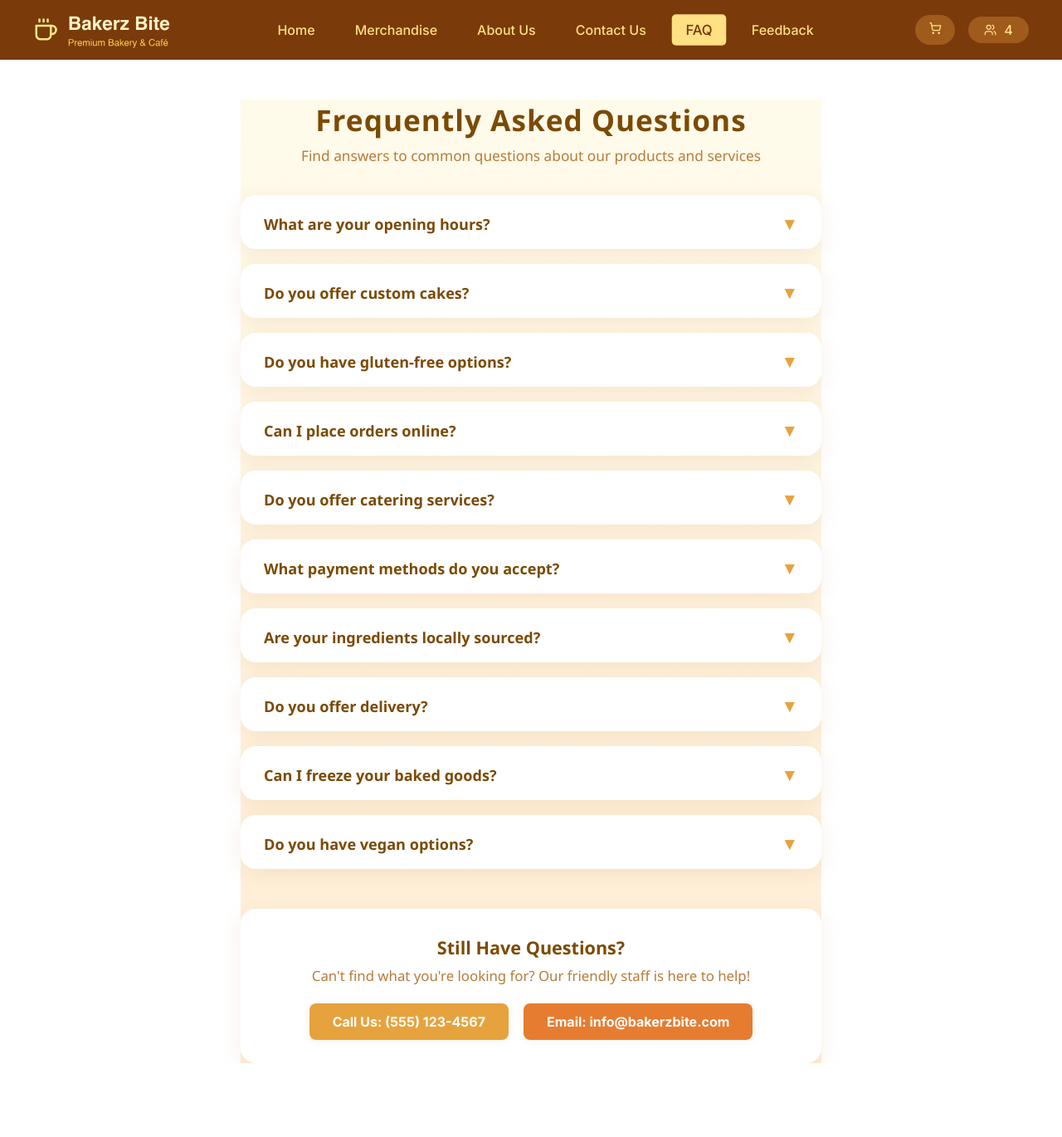
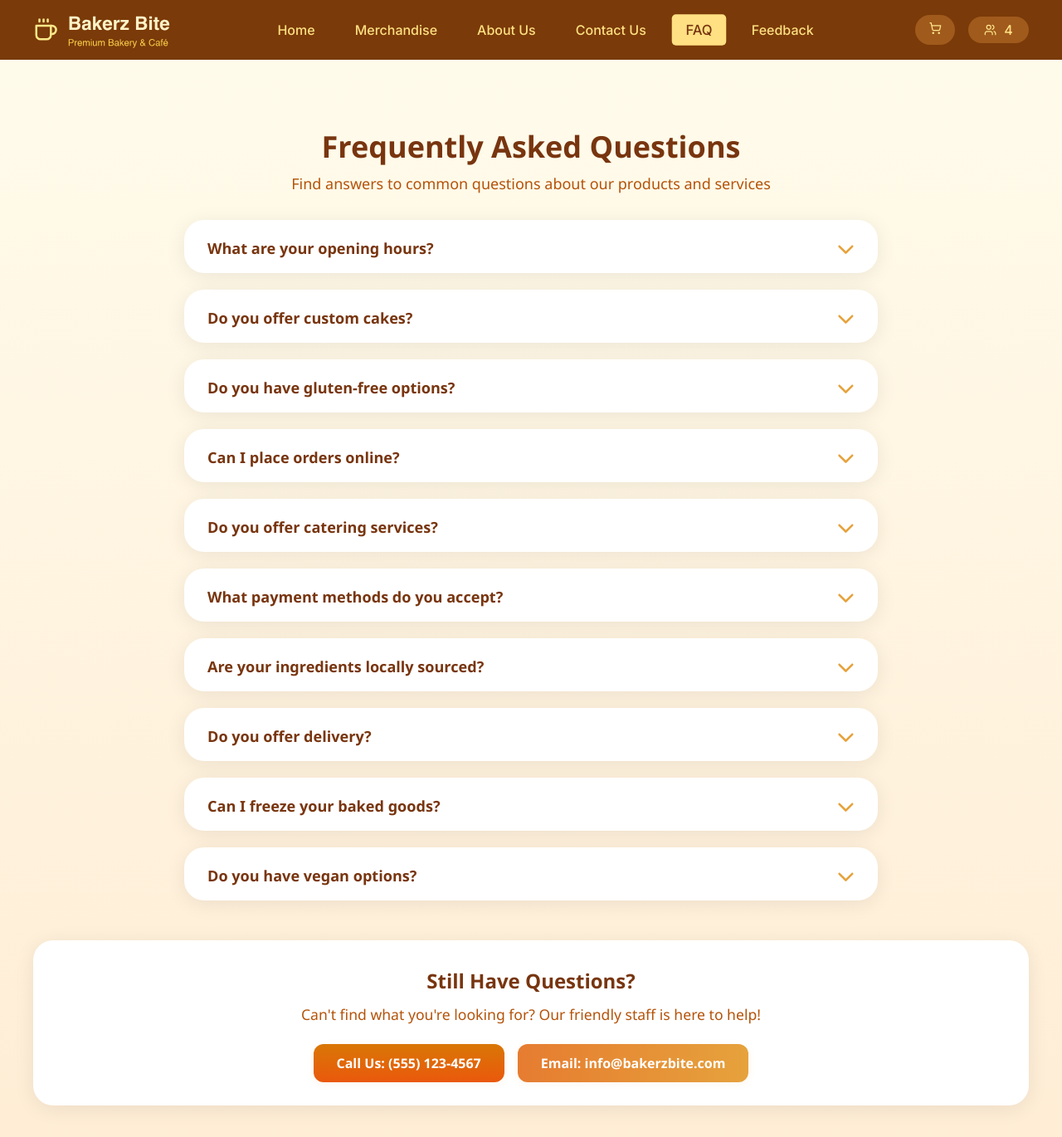
Before and after one commit to Giangha00/bakerz-bite, a React (Create React App) app: page /faq in a window 1280 px wide. Shown: the top 1370 px of the page at 83% size. Before the commit the page ends 1281 px from the top, so only its background shows below. Built offline with nearby package versions, Linux system fonts and the light colour scheme.

Commit message:
lưu code

```diff
--- a/src/pages/AboutUs/AboutUs.js
+++ b/src/pages/AboutUs/AboutUs.js
@@ -11,9 +11,11 @@ const featureIcons = [
 
 const AboutUs = () => {
   return (
+    <div className="aboutus-container">
       <section className="au-root">
         <h1 className="au-title">About Bakerz Bite</h1>
         <p className="au-subtitle">Learn about our passion for baking and commitment to quality</p>
+        {/* Bỏ .au-story-card, chỉ giữ 2 cột story và ảnh */}
         <div className="au-main-row">
           <div className="au-story-col">
             <h2 className="au-story-title">Our Story</h2>
@@ -51,22 +53,23 @@ const AboutUs = () => {
         </div>
         <div className="au-commitment-row">
           <h2 className="au-commitment-title">Our Commitment</h2>
-        <div className="au-commitment-cards">
-          <div className="au-commitment-card">
-            <div className="au-commitment-card-title">Quality Ingredients</div>
-            <div className="au-commitment-card-desc">We source only the finest ingredients, including real butter, fresh cream, and unbleached flour for exceptional taste and quality.</div>
+          <div className="au-commitment-cols">
+            <div className="au-commitment-col">
+              <div className="au-commitment-col-title">Quality Ingredients</div>
+              <div className="au-commitment-col-desc">We source only the finest ingredients, including real butter, fresh cream, and unbleached flour for exceptional taste and quality.</div>
             </div>
-          <div className="au-commitment-card">
-            <div className="au-commitment-card-title">Freshness Promise</div>
-            <div className="au-commitment-card-desc">All our products are made fresh daily in-store, ensuring you get the best taste and quality with every visit.</div>
+            <div className="au-commitment-col">
+              <div className="au-commitment-col-title">Freshness Promise</div>
+              <div className="au-commitment-col-desc">All our products are made fresh daily in-store, ensuring you get the best taste and quality with every visit.</div>
             </div>
-          <div className="au-commitment-card">
-            <div className="au-commitment-card-title">Customer Care</div>
-            <div className="au-commitment-card-desc">We treat every customer like family and are committed to providing exceptional service and products you can trust.</div>
+            <div className="au-commitment-col">
+              <div className="au-commitment-col-title">Customer Care</div>
+              <div className="au-commitment-col-desc">We treat every customer like family and are committed to providing exceptional service and products you can trust.</div>
             </div>
           </div>
         </div>
       </section>
+    </div>
   );
 };
 
--- a/src/pages/ContactUs/ContactUs.css
+++ b/src/pages/ContactUs/ContactUs.css
@@ -1,11 +1,22 @@
+.contactus-container {
+  background: var(--secondary-background-color);
+  min-height: 100vh;
+  width: 100vw;
+  position: relative;
+  left: 50%;
+  right: 50%;
+  margin-left: -50vw;
+  margin-right: -50vw;
+  padding: 4rem 0;
+}
+
 .cu-root {
-  max-width: 1200px;
-  margin: 40px auto;
-  padding: 0 12px;
-  background: var(--secondary-background-color);
+  max-width: 900px;
+  margin: 0 auto;
+  padding: 0 2rem;
 }
 section.cu-root {
-  margin-top: 120px;
+  margin-top: 30px;
 }
 .cu-title {
   text-align: center !important;
--- a/src/pages/ContactUs/ContactUs.js
+++ b/src/pages/ContactUs/ContactUs.js
@@ -7,6 +7,7 @@ const mapIconStyle = { color: '#e6a23c', fontSize: '2.2rem' };
 
 const ContactUs = () => {
   return (
+    <div className="contactus-container">
       <section className="cu-root">
         <h1 className="cu-title">Contact Us</h1>
         <p className="cu-subtitle">Get in touch with us for any inquiries or to place special orders</p>
@@ -53,6 +54,7 @@ const ContactUs = () => {
           </div>
         </div>
       </section>
+    </div>
   );
 };
 
--- a/src/pages/Faq/Faq.css
+++ b/src/pages/Faq/Faq.css
@@ -1,44 +1,49 @@
+.faq-container {
+  background: var(--secondary-background-color);
+  min-height: 100vh;
+  padding: 4rem 0;
+}
+
 .faq-root {
-  max-width: 700px;
-  margin: 120px auto 0 auto;
-  padding: 0;
-  background: var(--secondary-background-color);
+  max-width: 900px;
+  margin: 0 auto;
+  padding: 0 2rem;
 }
 
 .faq-title {
   text-align: center;
-  font-size: 2.2rem;
-  font-weight: bold;
-  color: #7c4a03;
-  margin-bottom: 8px;
-  letter-spacing: 1px;
+  font-size: 2.25rem;
+  color: var(--primary-text-color);
+  margin-top: 1rem;
+  font-weight: 600;
   font-family: 'Segoe UI', Arial, sans-serif;
 }
 
 .faq-subtitle {
   text-align: center;
-  color: #b77b3b;
-  font-size: 1.08rem;
-  margin-bottom: 36px;
+  font-size: 1.125rem;
+  color: var(--secondary-text-color);
+  margin-top: 0.5rem;
+  margin-bottom: 2rem;
   font-family: 'Segoe UI', Arial, sans-serif;
 }
 
 .faq-list {
   display: flex;
   flex-direction: column;
-  gap: 18px;
+  gap: 1.25rem;
 }
 
 .faq-item {
   background: #fff;
-  border-radius: 18px;
-  box-shadow: 0 6px 24px rgba(183,123,59,0.13);
+  border-radius: var(--faq-card-radius, 24px);
+  box-shadow: var(--faq-card-shadow, 0 4px 24px 0 rgba(0,0,0,0.08));
   padding: 0;
   overflow: hidden;
   transition: box-shadow 0.2s;
 }
 .faq-item.open {
-  box-shadow: 0 8px 32px rgba(183,123,59,0.18);
+  box-shadow: 0 8px 32px rgba(230,162,60,0.13);
 }
 .faq-question {
   width: 100%;
@@ -48,7 +53,7 @@
   text-align: left;
   font-size: 1.13rem;
   font-weight: bold;
-  color: #7c4a03;
+  color: var(--primary-text-color);
   padding: 22px 28px 18px 28px;
   cursor: pointer;
   display: flex;
@@ -65,13 +70,15 @@
   color: #e6a23c;
   margin-left: 16px;
   transition: transform 0.2s;
+  display: flex;
+  align-items: center;
 }
 .faq-item.open .faq-arrow {
   transform: rotate(180deg);
 }
 .faq-answer {
   padding: 0 28px 22px 28px;
-  color: #b77b3b;
+  color: var(--secondary-text-color);
   font-size: 1.08rem;
   font-family: 'Segoe UI', Arial, sans-serif;
   animation: fadeIn 0.3s;
@@ -82,7 +89,68 @@
   to { opacity: 1; transform: translateY(0); }
 }
 
-@media (max-width: 800px) {
+.faq-contact-box {
+  margin: 48px auto 0 auto;
+  background: #fff;
+  border-radius: var(--faq-card-radius, 24px);
+  box-shadow: var(--faq-card-shadow, 0 4px 24px 0 rgba(0,0,0,0.08));
+  padding: 32px 24px 28px 24px;
+  max-width: 1200px;
+  width: 100%;
+  text-align: center;
+}
+.faq-contact-title {
+  color: var(--primary-text-color);
+  font-size: 1.5rem;
+  font-weight: 700;
+  margin-bottom: 12px;
+  font-family: 'Segoe UI', Arial, sans-serif;
+}
+.faq-contact-desc {
+  color: var(--secondary-text-color);
+  font-size: 1.1rem;
+  margin-bottom: 24px;
+  font-family: 'Segoe UI', Arial, sans-serif;
+}
+.faq-contact-btns {
+  display: flex;
+  justify-content: center;
+  gap: 16px;
+  flex-wrap: wrap;
+}
+.faq-btn {
+  display: inline-block;
+  padding: 12px 28px;
+  border-radius: 12px;
+  font-size: 1rem;
+  font-weight: 600;
+  color: #fff;
+  background: var(--button-color);
+  text-decoration: none;
+  transition: box-shadow 0.2s, background 0.2s;
+  box-shadow: 0 2px 8px rgba(230,162,60,0.10);
+  font-family: 'Segoe UI', Arial, sans-serif;
+}
+.faq-btn:hover {
+  box-shadow: 0 4px 16px 0 rgba(230,162,60,0.18);
+  background: #e67c30;
+}
+.faq-btn.email {
+  background: linear-gradient(90deg, #e67c30 0%, #e6a23c 100%);
+}
+.faq-btn.email:hover {
+  background: #b75c1b;
+}
+
+@media (max-width: 1100px) {
+  .faq-container {
+    padding: 2rem 0;
+  }
+  .faq-root {
+    padding: 0 1rem;
+  }
+}
+@media (max-width: 700px) {
   .faq-root {
     max-width: 98vw;
     padding: 0 2vw;
@@ -91,64 +159,19 @@
     padding-left: 12px;
     padding-right: 12px;
   }
-}
-
-.faq-contact-box {
-  margin: 48px auto 0 auto;
-  background: #fff;
-  border-radius: 18px;
-  box-shadow: 0 6px 24px rgba(183,123,59,0.13);
-  padding: 32px 24px 28px 24px;
-  max-width: 900px;
-  text-align: center;
-}
-.faq-contact-title {
-  color: #7c4a03;
-  font-size: 1.35rem;
-  font-weight: bold;
-  margin-bottom: 8px;
-  font-family: 'Segoe UI', Arial, sans-serif;
-}
-.faq-contact-desc {
-  color: #b77b3b;
-  font-size: 1.05rem;
-  margin-bottom: 22px;
-  font-family: 'Segoe UI', Arial, sans-serif;
-}
-.faq-contact-btns {
-  display: flex;
-  justify-content: center;
-  gap: 18px;
-  flex-wrap: wrap;
-}
-.faq-btn {
-  display: inline-block;
-  padding: 12px 28px;
-  border-radius: 8px;
-  font-size: 1rem;
-  font-weight: bold;
-  color: #fff;
-  background: #e6a23c;
-  text-decoration: none;
-  transition: background 0.2s, box-shadow 0.2s;
-  box-shadow: 0 2px 8px rgba(183,123,59,0.10);
-}
-.faq-btn:hover {
-  background: #b77b3b;
-}
-.faq-btn.email {
-  background: #e67c30;
-}
-.faq-btn.email:hover {
-  background: #b75c1b;
-}
-
-@media (max-width: 700px) {
   .faq-contact-box {
     padding: 18px 6px 16px 6px;
+    max-width: 98vw;
   }
   .faq-contact-btns {
     flex-direction: column;
     gap: 10px;
   }
 }
+
+@media (max-width: 1200px) {
+  .faq-contact-box {
+    max-width: 98vw;
+    padding: 18px 6px 16px 6px;
+  }
+}
--- a/src/pages/Faq/Faq.js
+++ b/src/pages/Faq/Faq.js
@@ -1,5 +1,7 @@
 import React, { useState } from 'react';
 import './Faq.css';
+import { FontAwesomeIcon } from '@fortawesome/react-fontawesome';
+import { faChevronDown, faChevronUp } from '@fortawesome/free-solid-svg-icons';
 
 const faqData = [
   {
@@ -52,6 +54,7 @@ const Faq = () => {
   };
 
   return (
+    <div className="faq-container">
       <section className="faq-root">
         <h1 className="faq-title">Frequently Asked Questions</h1>
         <p className="faq-subtitle">Find answers to common questions about our products and services</p>
@@ -60,7 +63,9 @@ const Faq = () => {
             <div className={`faq-item${openIndex === idx ? ' open' : ''}`} key={idx}>
               <button className="faq-question" onClick={() => toggleAccordion(idx)}>
                 {item.question}
-              <span className="faq-arrow">{openIndex === idx ? '▲' : '▼'}</span>
+                <span className="faq-arrow">
+                  <FontAwesomeIcon icon={openIndex === idx ? faChevronUp : faChevronDown} />
+                </span>
               </button>
               <div className="faq-answer" style={{ display: openIndex === idx ? 'block' : 'none' }}>
                 {item.answer}
@@ -68,6 +73,7 @@ const Faq = () => {
             </div>
           ))}
         </div>
+      </section>
       <div className="faq-contact-box">
         <h2 className="faq-contact-title">Still Have Questions?</h2>
         <p className="faq-contact-desc">Can't find what you're looking for? Our friendly staff is here to help!</p>
@@ -76,7 +82,7 @@ const Faq = () => {
           <a href="mailto:info@bakerzbite.com" className="faq-btn email">Email: info@bakerzbite.com</a>
         </div>
       </div>
-    </section>
+    </div>
   );
 };
 
```
Also changed, not shown: src/pages/AboutUs/AboutUs.css (+112 -95 lines). Lines whose indentation alone changed are shown as unchanged.
